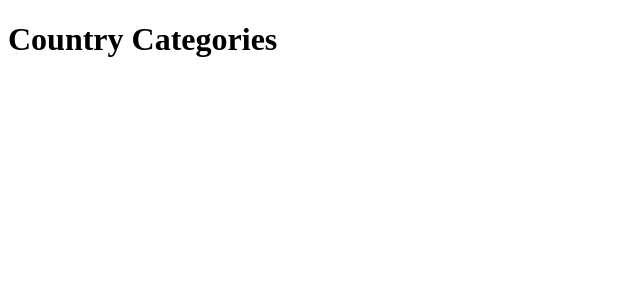
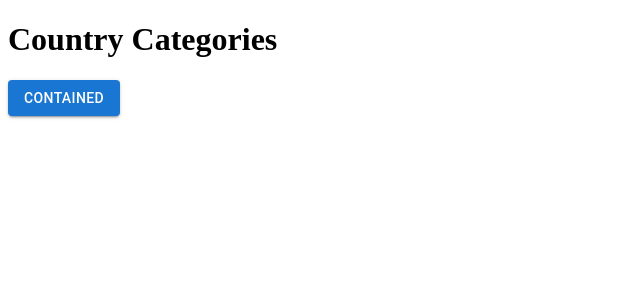
Before and after one commit to kheangpanda/countries-catalog, a React (Create React App) app: page / in a window 1280 px wide. Shown: the top 300 px of the page, without its empty margins (0-640 px from the left). Built offline with nearby package versions, Linux system fonts and the light colour scheme.

Commit message:
style: :art: init style marterial UI

```diff
--- a/package.json
+++ b/package.json
@@ -3,6 +3,11 @@
   "version": "0.1.0",
   "private": true,
   "dependencies": {
+    "@emotion/react": "^11.11.4",
+    "@emotion/styled": "^11.11.5",
+    "@mui/icons-material": "^5.15.21",
+    "@mui/material": "^5.15.21",
+    "@mui/styled-engine-sc": "^6.0.0-alpha.18",
     "@testing-library/jest-dom": "^5.17.0",
     "@testing-library/react": "^13.4.0",
     "@testing-library/user-event": "^13.5.0",
@@ -13,6 +18,7 @@
     "react": "^18.3.1",
     "react-dom": "^18.3.1",
     "react-scripts": "5.0.1",
+    "styled-components": "^6.1.11",
     "typescript": "^4.9.5",
     "web-vitals": "^2.1.4"
   },
--- a/src/App.tsx
+++ b/src/App.tsx
@@ -1,9 +1,10 @@
 import React from 'react';
-
+import {Button} from '@mui/material'
 function App() {
   return (
     <div className="App">
       <h1>Country Categories</h1>
+      <Button variant="contained">Contained</Button>
     </div>
   );
 }
```
Also changed, not shown: 1 other file (tests, documents, lock files or other folders).
